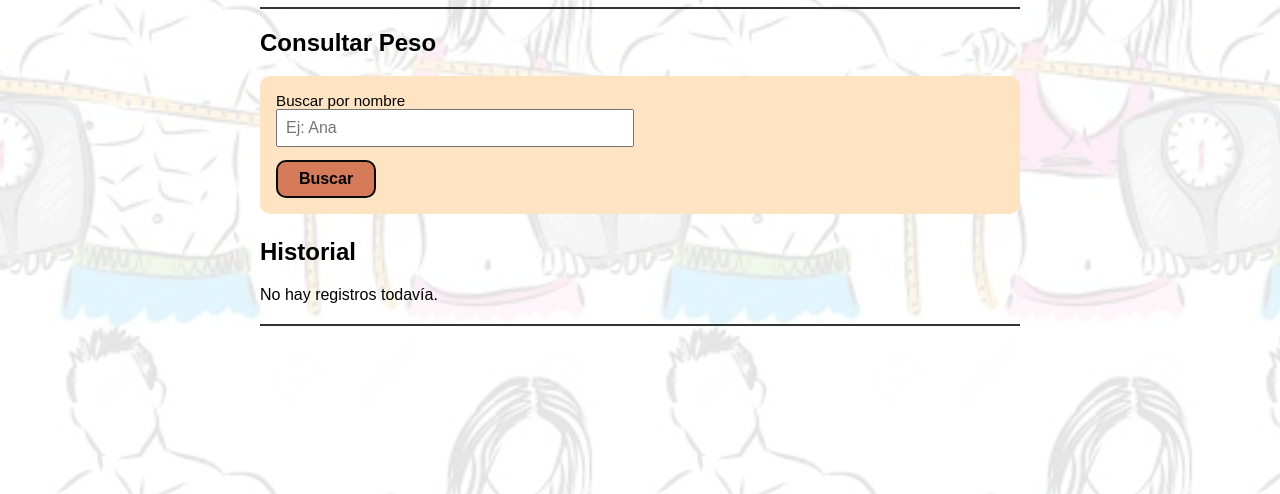
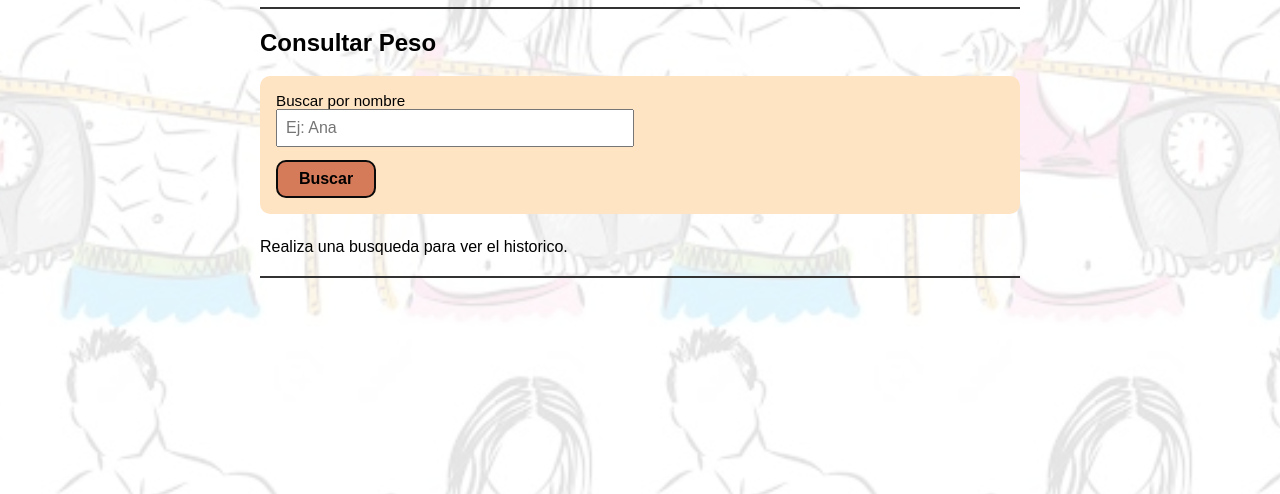
Before and after one commit to gyyanina-sudo/control_peso, a Flask app: page / in a window 1280 px wide. Shown: the part 306-800 px from the top of the page. Run offline with Flask 3, Linux system fonts and the light colour scheme; some libraries are stand-ins or nearby versions.

Commit message:
se modifica la vista del historico

```diff
--- a/app.py
+++ b/app.py
@@ -154,12 +154,14 @@ def guardar_registro(nombre: str, peso: float, fecha: str) -> None:
 @app.get("/")
 def inicio() -> str:
     nombre_busqueda = request.args.get("nombre", "").strip()
-    filtrados = cargar_registros(nombre_busqueda or None)
+    busqueda_realizada = request.args.get("buscar") == "1"
+    filtrados = cargar_registros(nombre_busqueda or None) if busqueda_realizada else []
 
     return render_template(
         "index.html",
         registros=filtrados,
         nombre_busqueda=nombre_busqueda,
+        busqueda_realizada=busqueda_realizada,
     )
 
 
--- a/templates/index.html
+++ b/templates/index.html
@@ -33,6 +33,7 @@
 
     <h2>Consultar Peso</h2>
     <form method="get" action="{{ url_for('inicio') }}">
+      <input type="hidden" name="buscar" value="1" />
       <label>
         Buscar por nombre
         <input type="text" name="nombre" placeholder="Ej: Ana" value="{{ nombre_busqueda }}" />
@@ -52,8 +53,8 @@
       {% endif %}
     </p>
 -->
-    <h2>Historial</h2>
-    {% if registros %}
+
+    {% if busqueda_realizada and registros %}
     <table>
       <thead>
         <tr>
@@ -72,8 +73,10 @@
         {% endfor %}
       </tbody>
     </table>
+    {% elif busqueda_realizada %}
+    <p>No hay registros todavía.</p>
     {% else %}
-    <p>No hay registros todavía.</p>
+    <p>Realiza una busqueda para ver el historico.</p>
     {% endif %}
     <hr>
   </body>
```
